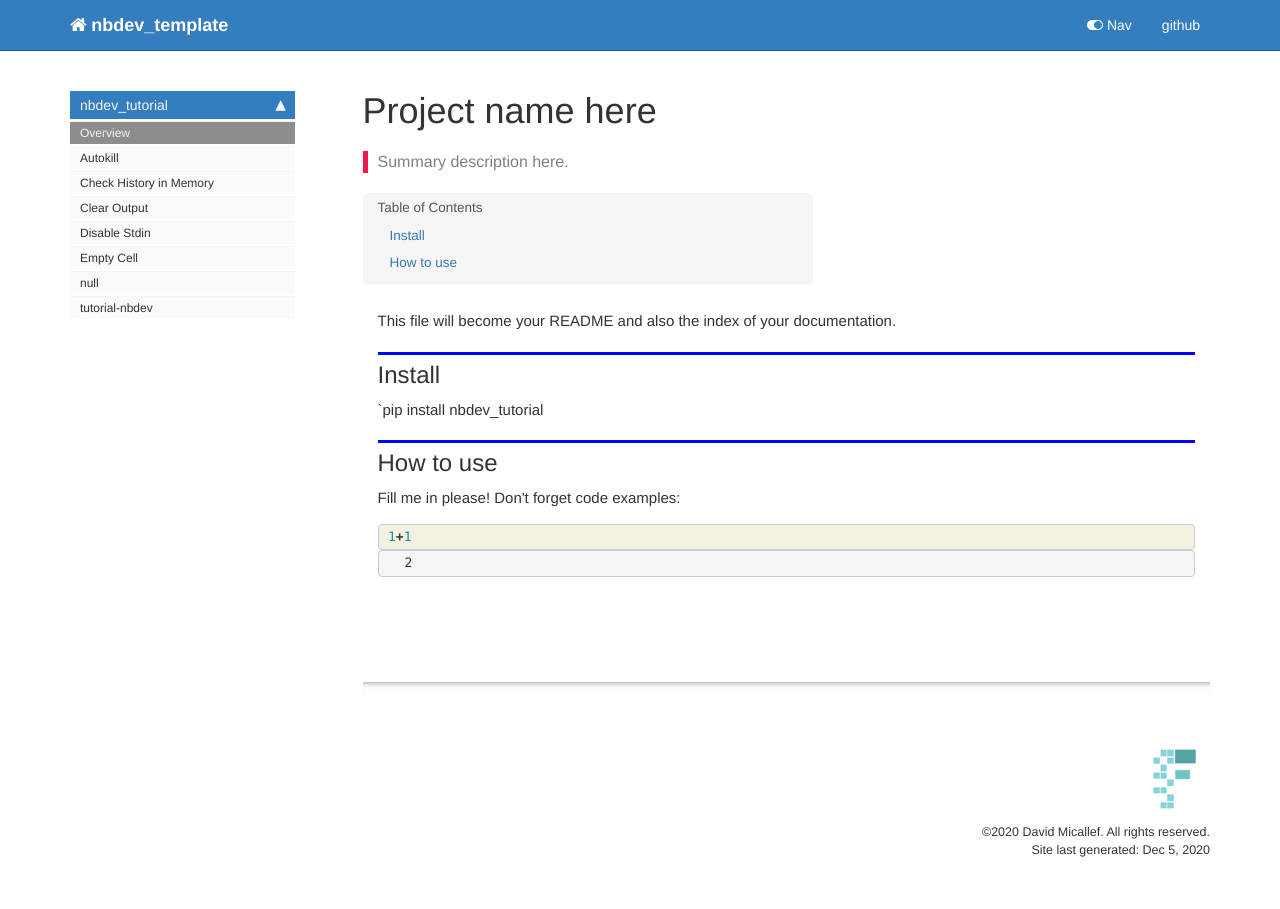
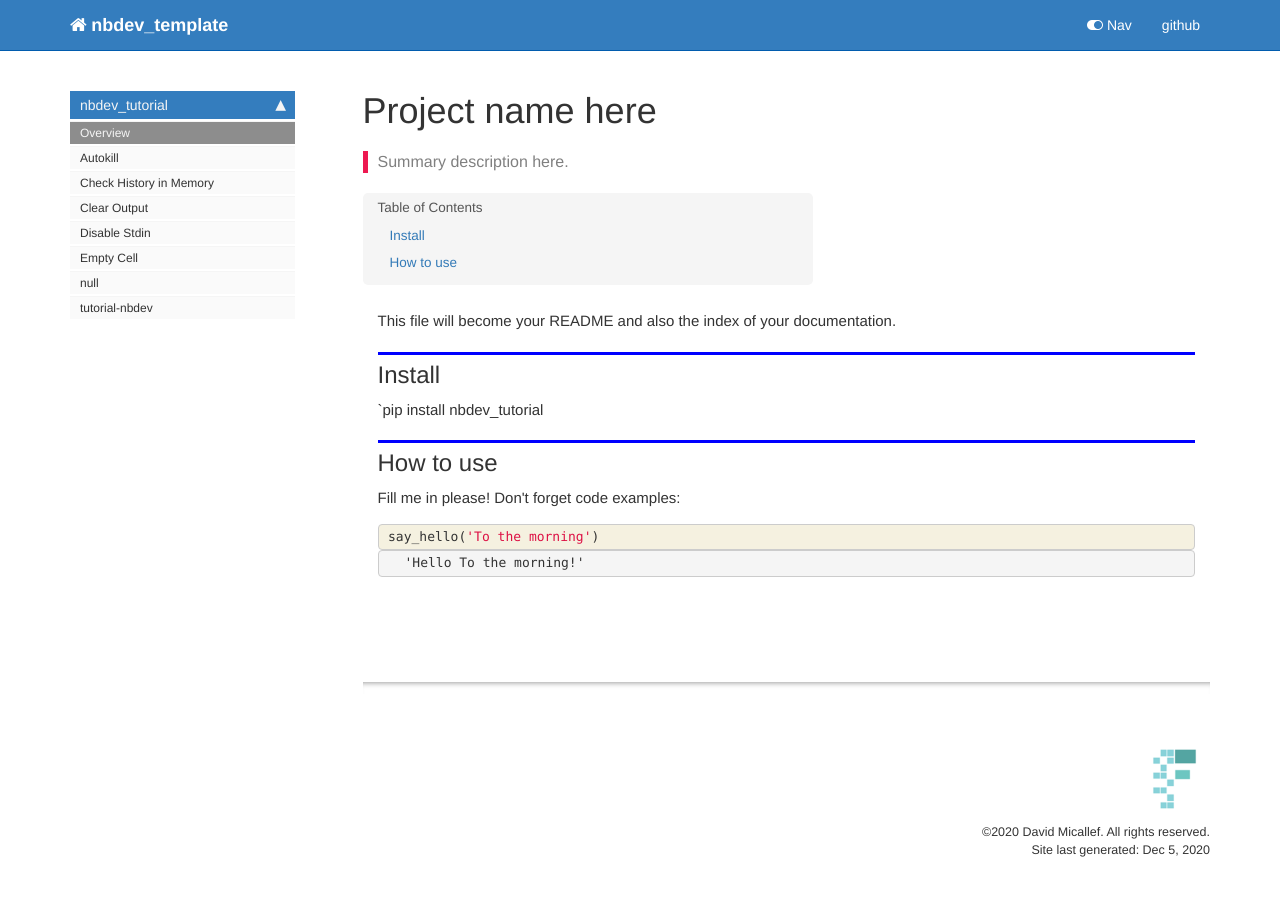
Before and after one commit to gaslitbytech/tutorial-nbdev, a Jekyll site: the page built from docs/index.html, in a window 1280 px wide. Built offline with Jekyll 4.4.1, drawn with Linux system fonts in a browser that asks for light colours; nearby versions of some CDN libraries; comment, search, counter and statistics services are not loaded.

Commit message:
needed to run build lib and docs again to update README.md

```diff
--- a/docs/index.html
+++ b/docs/index.html
@@ -69,7 +69,7 @@
 
 <div class="inner_cell">
     <div class="input_area">
-<div class=" highlight hl-ipython3"><pre><span></span><span class="mi">1</span><span class="o">+</span><span class="mi">1</span>
+<div class=" highlight hl-ipython3"><pre><span></span><span class="n">say_hello</span><span class="p">(</span><span class="s1">&#39;To the morning&#39;</span><span class="p">)</span>
 </pre></div>
 
     </div>
@@ -84,7 +84,7 @@
 
 
 <div class="output_text output_subarea output_execute_result">
-<pre>2</pre>
+<pre>&#39;Hello To the morning!&#39;</pre>
 </div>
 
 </div>
```
Also changed, not shown: README.md.
